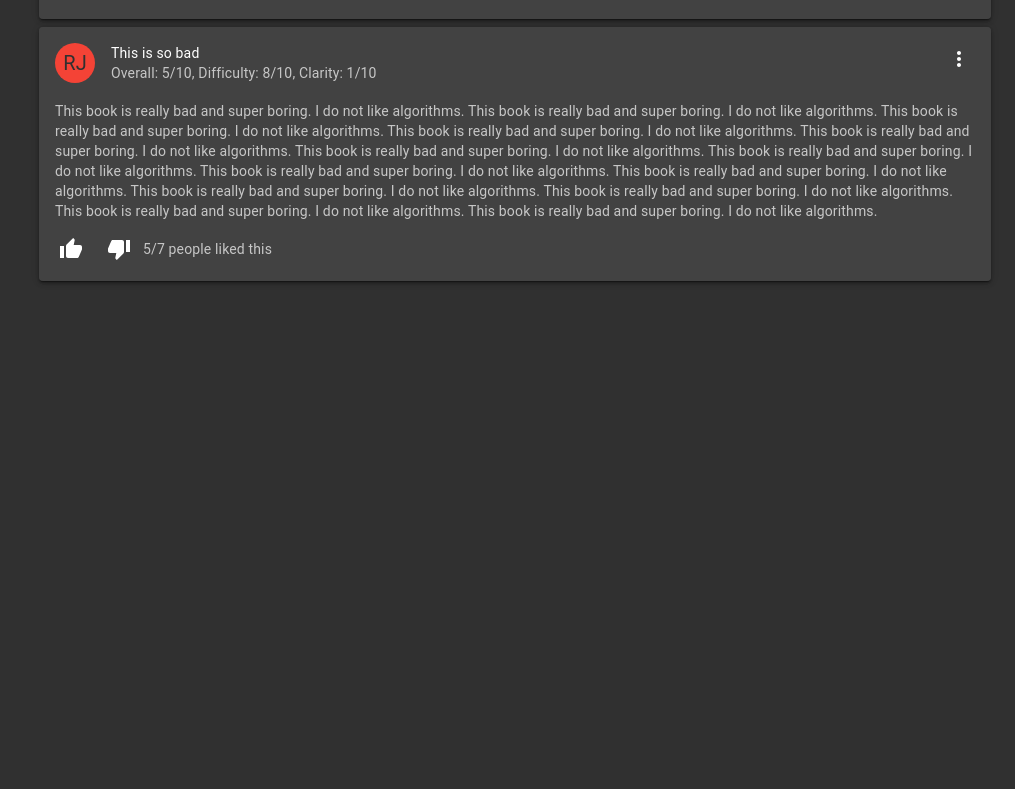
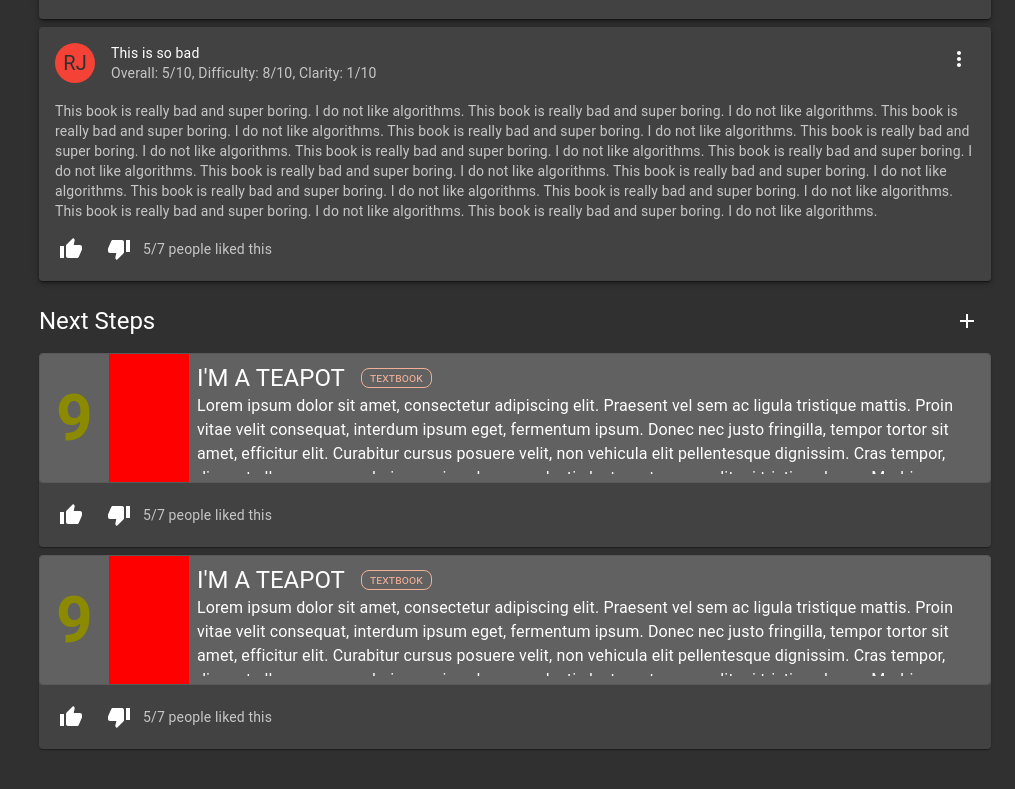
Before and after one commit to jason-yang31415/versity-tmp, a React (Create React App) app: page /things/thingone in a window 1280 px wide. Shown: the part 865-1654 px from the top of the page, without its empty margins (265-1280 px from the left). Before the commit the page ends 1242 px from the top, so only its background shows below. Built offline with nearby package versions, Linux system fonts and the light colour scheme.

Commit message:
thing-to-thing recommendations

```diff
--- a/src/components/Home.js
+++ b/src/components/Home.js
@@ -80,7 +80,7 @@ const useStyles = (theme) => ({
 
 function isEmptySearch(s) {
     if (s.text !== "") return false;
-    if (s.type !== "" || s.subject !== "" || s.target_audience !== "")
+    if (s.type !== "" || s.subject !== "" || s.targetAudience !== "")
         return false;
     for (let key of ["rating", "difficulty", "clarity"]) {
         if (s[key][0] !== 0 || s[key][1] !== 10) return false;
--- a/src/components/ThingInfo.js
+++ b/src/components/ThingInfo.js
@@ -26,8 +26,9 @@ import AddIcon from "@material-ui/icons/Add";
 
 import ThingList from "./ThingList";
 import Badge from "./Badge";
+import ThingRecommendation from "./ThingRecommendation";
 
-import { search, sendRating } from "../thunks";
+import { search, sendRating, getThingInfo } from "../thunks";
 
 const useStyles = (theme) => ({
     paper: {
@@ -77,6 +78,7 @@ const useStyles = (theme) => ({
     },
     review: {
         display: "flex",
+        alignItems: "center",
     },
 });
 
@@ -88,19 +90,7 @@ class ThingInfo extends React.Component {
         } = this.props;
 
         this.state = {
-            thing: {
-                rating: 9,
-                ratings: {
-                    difficulty: 10,
-                    clarity: 2,
-                },
-                title: "UR A TEAPOT",
-                description: "The authoritative textbook on who is a teapot.",
-                id: "thingone",
-                type: "textbook",
-                subject: "biology",
-                targetAudience: "k-5",
-            },
+            thing: null,
             rateOpen: false,
             rating: {
                 rating: 0,
@@ -129,6 +119,18 @@ class ThingInfo extends React.Component {
         });
     }
 
+    componentDidMount() {
+        const {
+            match: { params },
+        } = this.props;
+        getThingInfo(params.thingId).then((info) => {
+            this.setState({
+                ...this.state,
+                thing: info,
+            });
+        });
+    }
+
     render() {
         if (!this.state.thing) return <></>;
 
@@ -149,6 +151,10 @@ class ThingInfo extends React.Component {
             this.sendRating();
             handleRateClose();
         };
+
+        const thingRecommendations = thing.recommendations.map((th) => (
+            <ThingRecommendation item={th} />
+        ));
 
         return (
             <Container component="main">
@@ -193,7 +199,8 @@ class ThingInfo extends React.Component {
                                     {thing.description}
                                 </Paper>
                             </Box>
-                            <div>
+
+                            <Box mb={2}>
                                 <div className={classes.review}>
                                     <Typography
                                         variant="h5"
@@ -209,7 +216,23 @@ class ThingInfo extends React.Component {
                                 <Review />
                                 <Review />
                                 <Review />
-                            </div>
+                            </Box>
+
+                            <Box mb={2}>
+                                <div className={classes.review}>
+                                    <Typography
+                                        variant="h5"
+                                        style={{ flexGrow: 1 }}
+                                    >
+                                        Next Steps
+                                    </Typography>
+                                    <IconButton aria-label="settings">
+                                        <AddIcon />
+                                    </IconButton>
+                                </div>
+
+                                {thingRecommendations}
+                            </Box>
                         </div>
                     </div>
                 </div>
--- /dev/null
+++ b/src/components/ThingRecommendation.js
@@ -0,0 +1,38 @@
+import React from "react";
+
+import { makeStyles } from "@material-ui/core/styles";
+import Typography from "@material-ui/core/Typography";
+import Card from "@material-ui/core/Card";
+import { CardActions, IconButton } from "@material-ui/core";
+import ThumbUpIcon from "@material-ui/icons/ThumbUp";
+import ThumbDownIcon from "@material-ui/icons/ThumbDown";
+
+import Thing from "./Thing";
+
+const useStyles = makeStyles((theme) => ({
+    root: {
+        marginTop: theme.spacing(1),
+    },
+}));
+
+export default function ({ item }) {
+    const classes = useStyles();
+
+    return (
+        <Card className={classes.root}>
+            <Thing item={item} />
+
+            <CardActions disableSpacing>
+                <IconButton aria-label="upvote">
+                    <ThumbUpIcon />
+                </IconButton>
+                <IconButton aria-label="downvote">
+                    <ThumbDownIcon />
+                </IconButton>
+                <Typography variant="body2" color="textSecondary">
+                    5/7 people liked this
+                </Typography>
+            </CardActions>
+        </Card>
+    );
+}
--- a/src/thunks.js
+++ b/src/thunks.js
@@ -46,3 +46,41 @@ export function sendRating(rating) {
         body: JSON.stringify(rating),
     });
 }
+
+export function getThingInfo(id) {
+    return new Promise((resolve, reject) => {
+        setTimeout(() => {
+            resolve({
+                rating: 9,
+                ratings: {
+                    difficulty: 10,
+                    clarity: 2,
+                },
+                title: "UR A TEAPOT",
+                description: "The authoritative textbook on who is a teapot.",
+                id: "thingone",
+                type: "textbook",
+                subject: "biology",
+                targetAudience: "k-5",
+                recommendations: [
+                    {
+                        rating: 9,
+                        title: "I'M A TEAPOT",
+                        description:
+                            "Lorem ipsum dolor sit amet, consectetur adipiscing elit. Praesent vel sem ac ligula tristique mattis. Proin vitae velit consequat, interdum ipsum eget, fermentum ipsum. Donec nec justo fringilla, tempor tortor sit amet, efficitur elit. Curabitur cursus posuere velit, non vehicula elit pellentesque dignissim. Cras tempor, diam at ullamcorper scelerisque, risus lorem molestie lectus, at cursus elit mi tristique lacus. Morbi euismod libero a sagittis congue. Nunc elit lectus, congue in varius sit amet, mollis vitae leo. Nunc in lorem aliquam, mollis mi at, pulvinar dolor. Proin sit amet porta justo. Nam aliquam consequat mi accumsan euismod. In eget felis mi.",
+                        id: "thingone",
+                        type: "textbook",
+                    },
+                    {
+                        rating: 9,
+                        title: "I'M A TEAPOT",
+                        description:
+                            "Lorem ipsum dolor sit amet, consectetur adipiscing elit. Praesent vel sem ac ligula tristique mattis. Proin vitae velit consequat, interdum ipsum eget, fermentum ipsum. Donec nec justo fringilla, tempor tortor sit amet, efficitur elit. Curabitur cursus posuere velit, non vehicula elit pellentesque dignissim. Cras tempor, diam at ullamcorper scelerisque, risus lorem molestie lectus, at cursus elit mi tristique lacus. Morbi euismod libero a sagittis congue. Nunc elit lectus, congue in varius sit amet, mollis vitae leo. Nunc in lorem aliquam, mollis mi at, pulvinar dolor. Proin sit amet porta justo. Nam aliquam consequat mi accumsan euismod. In eget felis mi.",
+                        id: "thingone",
+                        type: "textbook",
+                    },
+                ],
+            });
+        }, 1000);
+    });
+}
```
